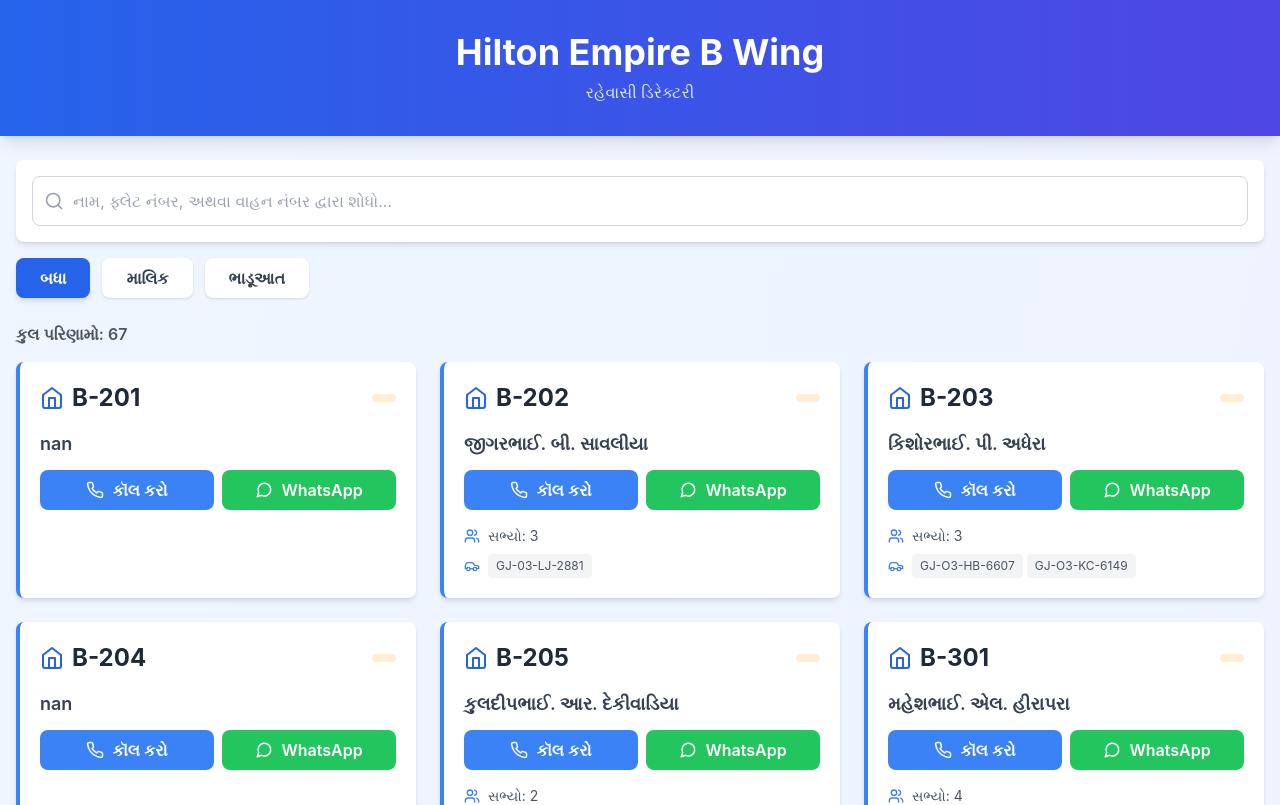
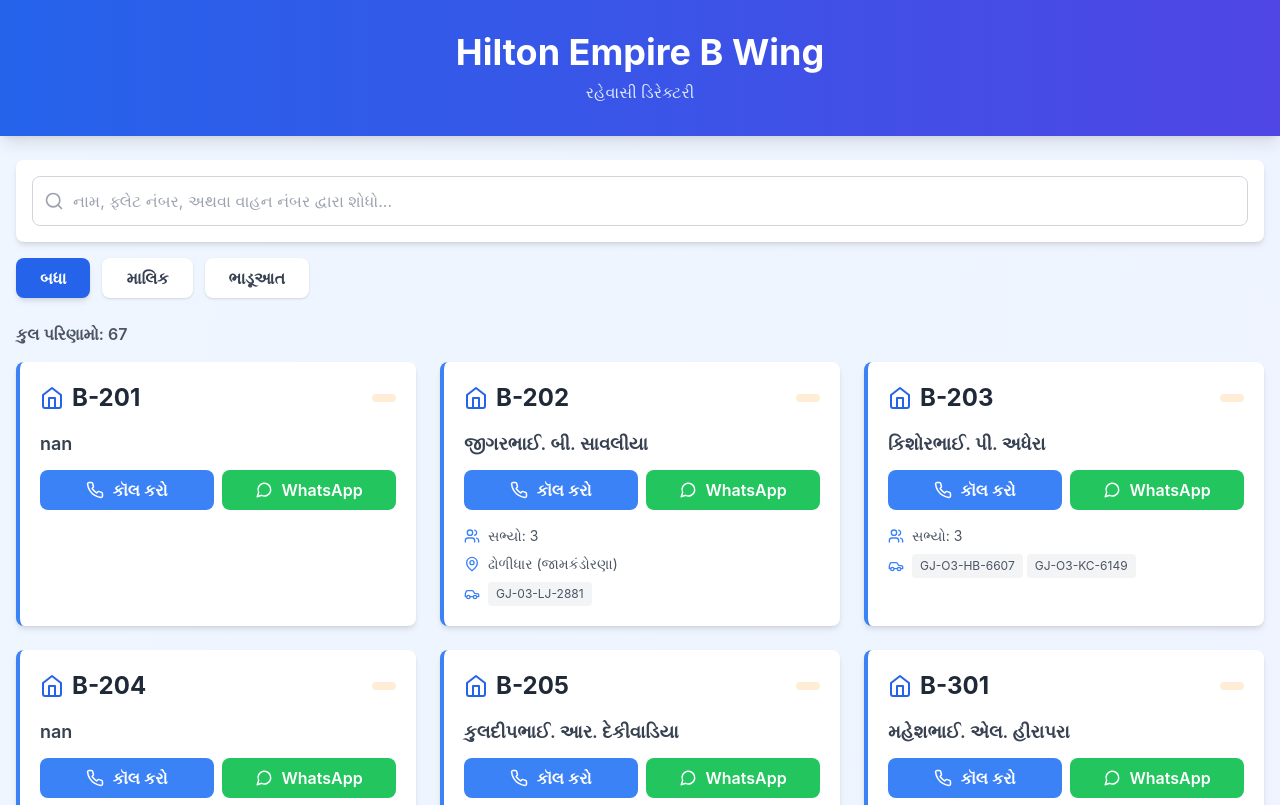
Before and after one commit to pragnesh-recruiter/hilton-empire-directory, a React (Vite) app: page / in a window 1280 px wide. Shown: the top 805 px of the page. Built offline with nearby package versions, Linux system fonts and the light colour scheme.

Commit message:
Update App.jsx

```diff
--- a/src/App.jsx
+++ b/src/App.jsx
@@ -22,7 +22,7 @@
     "tenantName": "nan",
     "tenantPhone": "nan",
     "members": 3,
-    "nativePlace": "",
+    "nativePlace": "ઢોળીધાર (જામકંડોરણા)",
     "vehicles": [
       "GJ-03-LJ-2881"
     ]
```
